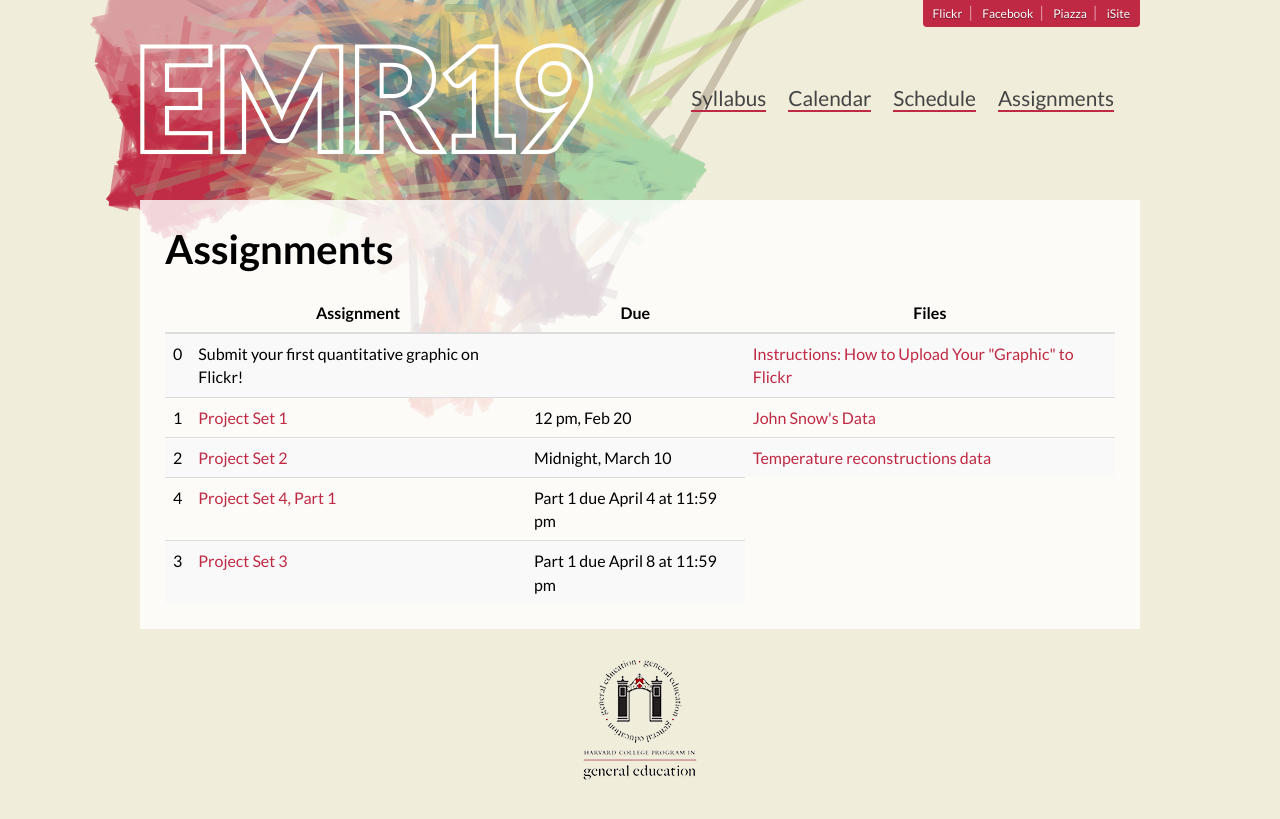
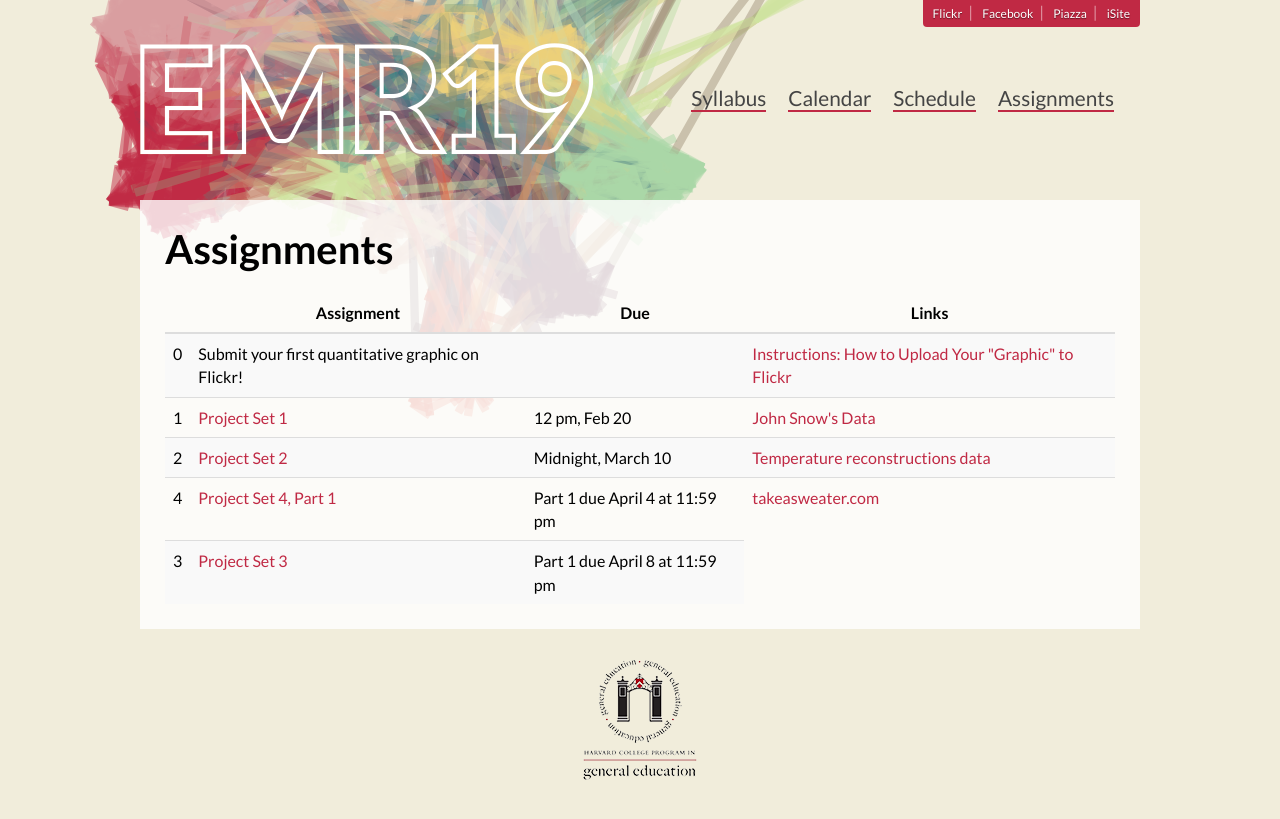
Before and after one commit to emr19/emr19.github.io, a Jekyll site: the page built from assignments/index.html, in a window 1280 px wide. Shown: the top 819 px of the page. Built offline with Jekyll 4.4.1, drawn with Linux system fonts in a browser that asks for light colours; Markdown is read by kramdown in place of the engine named in the settings.

Commit message:
Update index.html

```diff
--- a/assignments/index.html
+++ b/assignments/index.html
@@ -11,7 +11,7 @@ title: Assignments
       <th></th>
       <th>Assignment</th>
       <th>Due</th>
-      <th>Files</th>
+      <th>Links</th>
     </tr>
   </thead>
   <tbody>
@@ -37,6 +37,8 @@ title: Assignments
       <td>4</td>
       <td><a href="https://www.dropbox.com/s/75otbx06y6b8pe3/ps4_1.pdf">Project Set 4, Part 1</a></td>
       <td>Part 1 due April 4 at 11:59 pm</td>
+      <td><a href="http:takeasweater.com">takeasweater.com</a></td>
+    </tr>
     </tr>
     <tr>
       <td>3</td>
```
